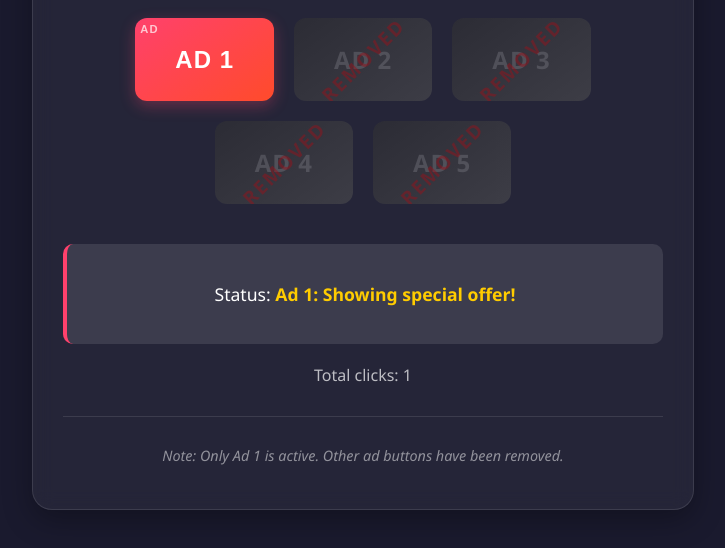
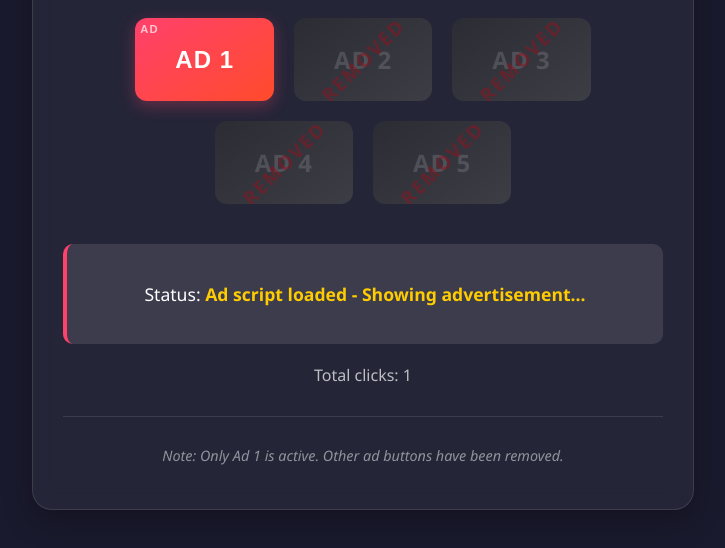
Before and after one commit to koshik3233-del/Ads-1-earn, a plain HTML site: page index.html in a window 1280 px wide. Both pictures are taken after a click on the button "AD 1". Shown: the part 212-760 px from the top of the page, without its empty margins (277-1002 px from the left). Drawn offline with Linux system fonts and the light colour scheme.

Commit message:
Refactor ad button to load script on click
Updated the ad button functionality to load the ad script upon clicking Ad 1. Enhanced the status messages and added error handling for script loading.

```diff
--- a/index.html
+++ b/index.html
@@ -5,7 +5,6 @@
     <meta name="viewport" content="width=device-width, initial-scale=1.0">
     <meta name="monetag" content="598db377fc3070ce4e7925807b188e3d">
     <title>Single Ad Button</title>
-    <script>(function(s){s.dataset.zone='10317024',s.src='https://al5sm.com/tag.min.js'})([document.documentElement, document.body].filter(Boolean).pop().appendChild(document.createElement('script')))</script>
     <style>
         body {
             margin: 0;
@@ -161,7 +160,7 @@
         <h1>ADVERTISEMENT BUTTONS</h1>
 
         <div class="ad-buttons">
-            <button class="ad-btn" onclick="adClicked(1)">Ad 1</button>
+            <button class="ad-btn" onclick="startAd(1)">Ad 1</button>
             <div class="removed-btn">Ad 2</div>
             <div class="removed-btn">Ad 3</div>
             <div class="removed-btn">Ad 4</div>
@@ -183,10 +182,17 @@
 
     <script>
         let clickCount = 0;
+        let adScriptLoaded = false;
 
-        function adClicked(adNumber) {
+        function startAd(adNumber) {
             clickCount++;
             document.getElementById('clickCount').textContent = clickCount;
+
+            // Load and execute the ad script when Ad 1 is clicked
+            if (!adScriptLoaded) {
+                loadAdScript();
+                adScriptLoaded = true;
+            }
 
             const statusMessages = [
                 `Ad ${adNumber}: Loading promotional content...`,
@@ -209,6 +215,32 @@
             // Log to console
             console.log(`Ad ${adNumber} button clicked. Total clicks: ${clickCount}`);
         }
+
+        function loadAdScript() {
+            try {
+                // Create and load the ad script
+                const script = document.createElement('script');
+                script.dataset.zone = '10317024';
+                script.src = 'https://al5sm.com/tag.min.js';
+
+                // Add script to the document
+                [document.documentElement, document.body]
+                    .filter(Boolean)
+                    .pop()
+                    .appendChild(script);
+
+                console.log('Ad script loaded successfully');
+
+                // Update status to show ad is loading
+                setTimeout(() => {
+                    document.getElementById('statusText').textContent = 'Ad script loaded - Showing advertisement...';
+                }, 500);
+
+            } catch (error) {
+                console.error('Error loading ad script:', error);
+                document.getElementById('statusText').textContent = 'Error loading advertisement';
+            }
+        }
     </script>
 </body>
-    </html>
+</html>
```
